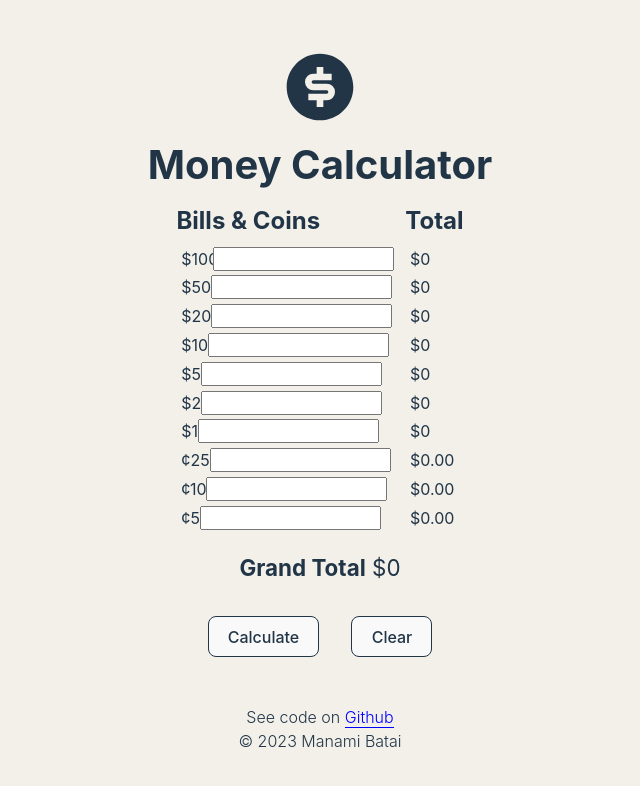
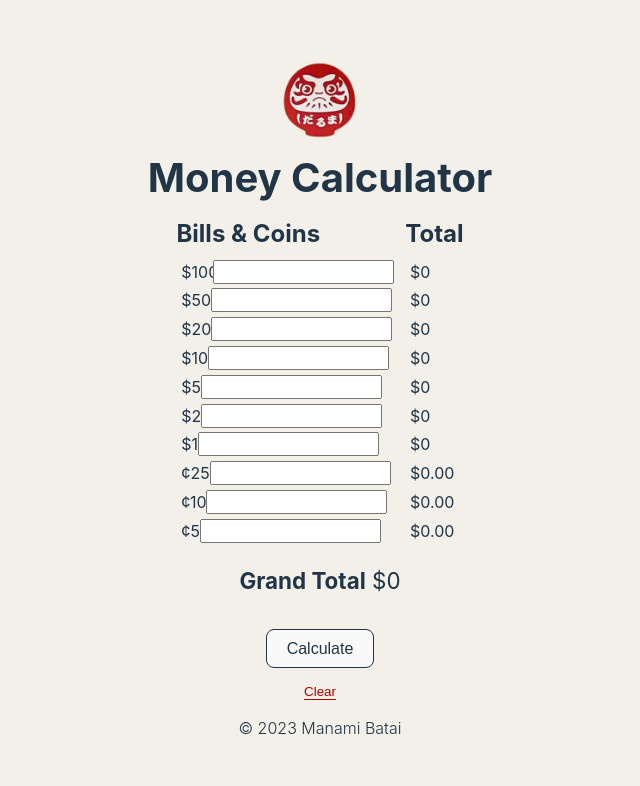
Before and after one commit to mnmbt96/money-calclator, a React (Vite) app: page / in a window 1280 px wide. Shown: the top 786 px of the page, without its empty margins (320-960 px from the left). Built offline with nearby package versions, Linux system fonts and the light colour scheme.

Commit message:
change image

```diff
--- a/src/App.css
+++ b/src/App.css
@@ -62,36 +62,7 @@ span {
   margin: 1rem;
   font-size: 1.4rem;
 }
-
-.buttons {
-  text-align: center;
-}
-
-button {
-  margin: 1rem;
-  border: 1px solid #213547;
-  color: #213547;
-  background-color: #f2f0e9;
-}
-
-button:hover,
-button:active {
-  background-color: #213547;
-  color: #f2f0e9;
-}
-
 .copyright {
   font-weight: 300;
+  margin-top: 1rem;
 }
-
-.link {
-  margin-top: 2rem;
-  font-weight: 300;
-}
-
-a {
-  font-weight: 300;
-  text-decoration: none;
-  border-bottom: 0.5px solid blue;
-  color: blue;
-}
--- a/src/App.jsx
+++ b/src/App.jsx
@@ -1,5 +1,6 @@
 import React, { useState } from "react";
 import { RiMoneyDollarCircleFill } from "react-icons/ri";
+import daruma from "./image/daruma.png";
 import "./App.css";
 
 const bills = [
@@ -57,7 +58,8 @@ function App() {
   return (
     <div className="calc-sysyem">
       <div className="img-container">
-        <RiMoneyDollarCircleFill className="icon" />
+        {/* <RiMoneyDollarCircleFill className="icon" /> */}
+        <img className="icon" src={daruma} alt="daruma" />
       </div>
       <h1>Money Calculator</h1>
       <main>
@@ -111,17 +113,14 @@ function App() {
       <p className="total-amount">
         <span>Grand Total</span> ${total}
       </p>
-      <div className="buttons">
-        <button onClick={handleCalculateClick}>Calculate</button>
-        <button onClick={handleResetClick}>Clear</button>
-      </div>
 
-      <p className="link">
-        See code on {""}
-        <a href="https://github.com/mnmbt96/money-calclator" target="_blank">
-          Github
-        </a>
-      </p>
+      <button className="btn-calc" onClick={handleCalculateClick}>
+        Calculate
+      </button>
+      <button className="btn-clear" onClick={handleResetClick}>
+        Clear
+      </button>
+
       <p className="copyright">&copy; 2023 Manami Batai</p>
     </div>
   );
--- a/src/index.css
+++ b/src/index.css
@@ -28,12 +28,36 @@ h1 {
   line-height: 1.1;
 }
 
-button {
+.btn-calc {
+  margin: 1rem;
+  border: 1px solid #213547;
+  color: #213547;
   border-radius: 8px;
   padding: 0.6em 1.2em;
   font-size: 1em;
   font-weight: 500;
-  font-family: inherit;
   background-color: #f9f9f9;
   cursor: pointer;
 }
+
+.btn-calc:hover,
+.btn-calc:active {
+  text-align: center;
+  background-color: #213547;
+  color: #f2f0e9;
+}
+
+.btn-clear {
+  border: none;
+  border-bottom: 1px solid rgb(174, 0, 0);
+  color: rgb(174, 0, 0);
+  background-color: #f2f0e9;
+  cursor: pointer;
+}
+
+.btn-clear:hover,
+.btn-clear:active {
+  color: rgba(174, 0, 0, 0.601);
+  border-bottom: 1px solid rgba(174, 0, 0, 0.601);
+  background-color: #f2f0e9;
+}
```
Also changed, not shown: src/image/daruma.png (added).
